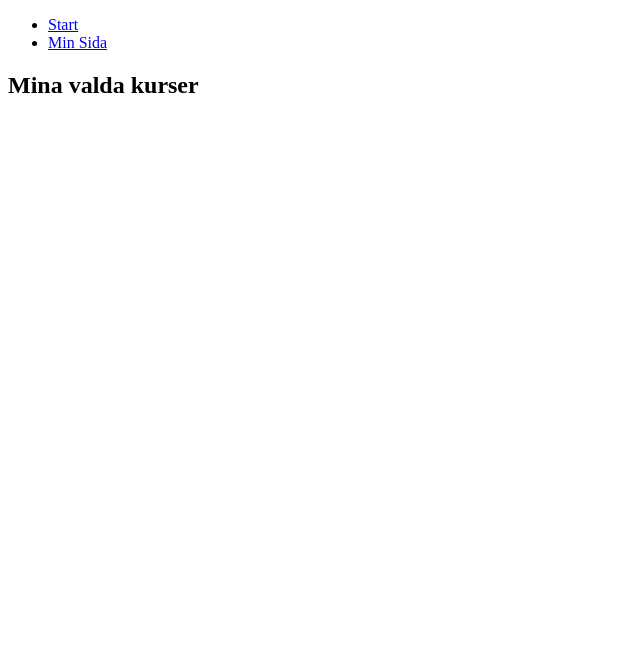
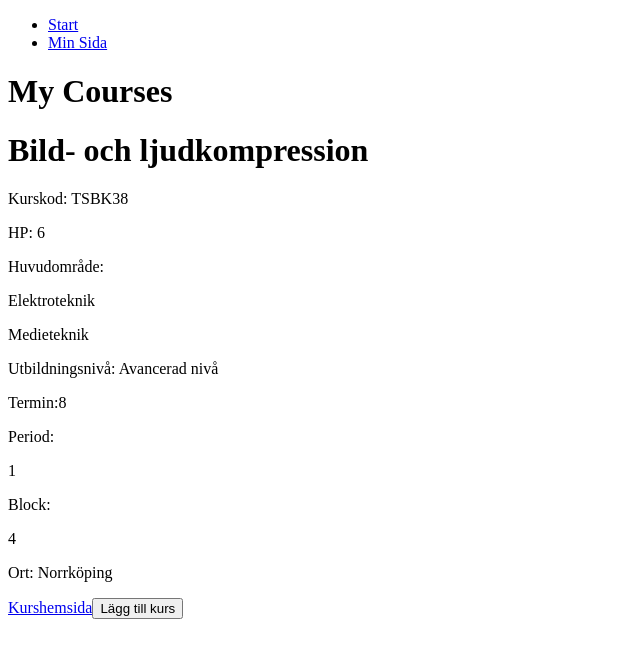
Before and after one commit to jronnefalk/lithe_val, a React (Create React App) app: page /minasidor in a window 1280 px wide. Shown: the top 658 px of the page, without its empty margins (0-640 px from the left). Built offline with nearby package versions, Linux system fonts and the light colour scheme.

Commit message:
Lagt till funktion getData
Denna funktion hämtar kursinfo från vår json fil om vi har en kurskoden. Även strukturerat upp och namngett taggarna i firebase

```diff
--- a/src/firebase_setup/firebase.js
+++ b/src/firebase_setup/firebase.js
@@ -1,6 +1,6 @@
 // Import the functions you need from the SDKs you need
 import { initializeApp } from "firebase/app";
-import { getDatabase, ref, push, remove } from "firebase/database";
+import { getDatabase, ref, set, remove } from "firebase/database";
 import { getAuth } from "firebase/auth";
 
 // TODO: Add SDKs for Firebase products that you want to use
@@ -28,8 +28,15 @@ const saveKurs = (kurs) => {
   const user = auth.currentUser;
 
   if (user) {
-    push(ref(database, `users/${user.uid}/${kurs.kurskod}`), kurs);
-    console.log(" kursen har läggts till");
+    const kursRef = ref(database, `users/${user.uid}/Kurser/${kurs.kurskod}`);
+
+    set(kursRef, { Termin: kurs.termin })
+      .then(() => {
+        console.log("Kursen har lagts till");
+      })
+      .catch((error) => {
+        console.log("Error adding kurs:", error.message);
+      });
   } else {
     console.log("No user is signed in");
   }
@@ -38,7 +45,7 @@ const saveKurs = (kurs) => {
 const deleteKurs = (kurs) => {
   const user = auth.currentUser;
   if (user) {
-    const kursRef = ref(database, `users/${user.uid}/${kurs.kurskod}`);
+    const kursRef = ref(database, `users/${user.uid}/Kurser/${kurs.kurskod}`);
 
     remove(kursRef)
       .then(() => {
--- /dev/null
+++ b/src/functions/getData.js
@@ -0,0 +1,15 @@
+import kurser from "../webscraping/database.json";
+
+function getData(key) {
+  const results = [];
+
+  for (let i = 0; i < kurser.length; i++) {
+    if (kurser[i].kurskod === key) {
+      results.push(kurser[i]);
+      console.log(results);
+    }
+  }
+  return results;
+}
+
+export default getData;
--- a/src/pages/MinSida.js
+++ b/src/pages/MinSida.js
@@ -1,11 +1,19 @@
-import React from "react";
+import getData from "../functions/getData";
+import Kurs from "../components/Kurs";
+import { v4 as uuidv4 } from "uuid"; // Key generator for React komponenter
 
 export function MinSida() {
+  const kurs = "TSBK38";
+  const getCourseData = getData(kurs);
+
   return (
     <div>
-      <h2>Mina valda kurser</h2>
+      <h1>My Courses</h1>
+      <div>
+        {getCourseData.map((kurs) => (
+          <Kurs key={uuidv4()} kursdata={kurs} />
+        ))}
+      </div>
     </div>
   );
 }
-
-export default MinSida;
--- a/src/pages/Start.js
+++ b/src/pages/Start.js
@@ -89,8 +89,15 @@ export function Start() {
         {filteredKurser.map((kurs) => (
           <Kurs key={uuidv4()} kursdata={kurs} />
         ))}
-        <GoogleAuth />
       </div>
+
+      {/* <div>
+        {getCourseData.map((kurs) => (
+          <Kurs key={uuidv4()} kursdata={kurs} />
+        ))}
+      </div> */}
+
+      <GoogleAuth />
     </div>
   );
 }
```
Also changed, not shown: src/components/getdata.js (deleted).
